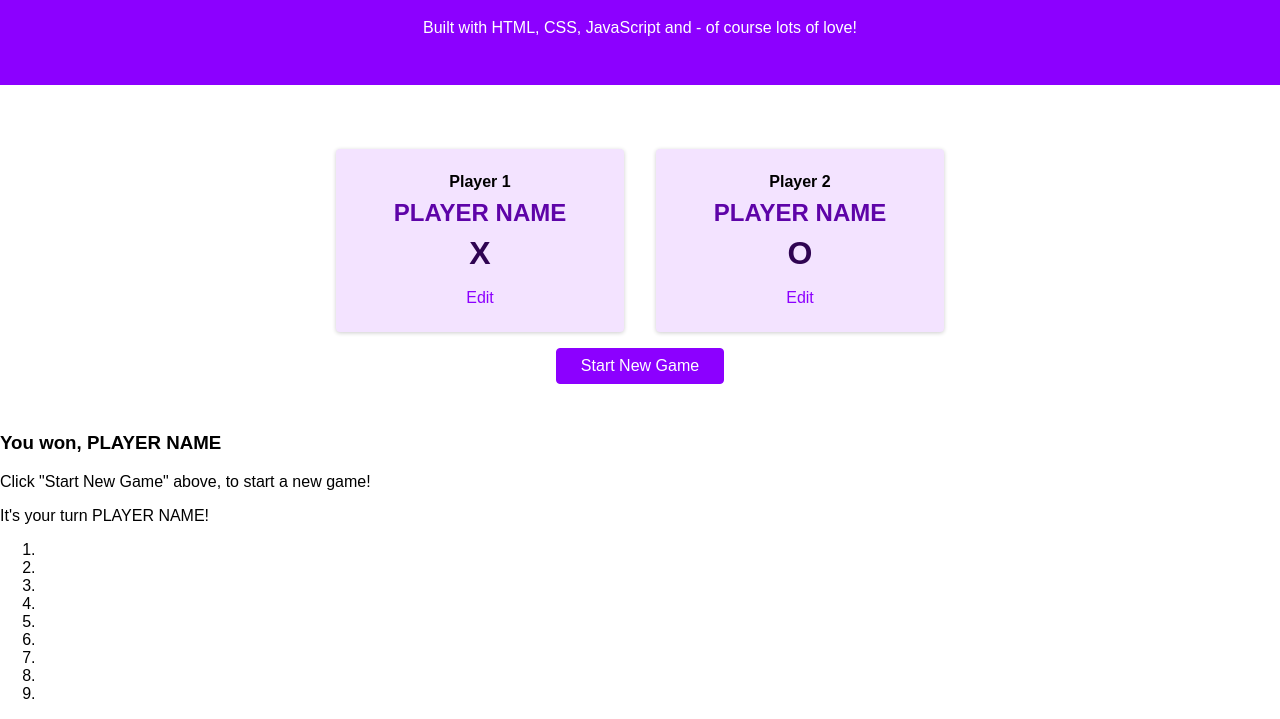
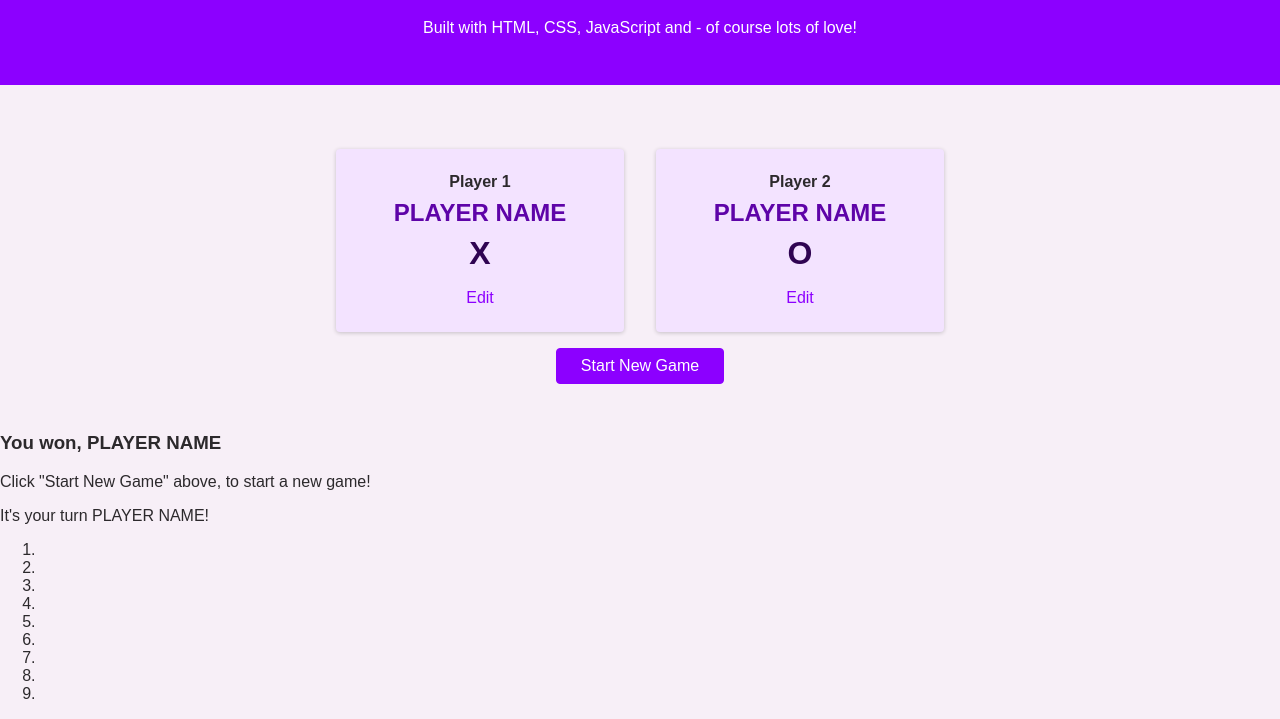
Before and after one commit to raudzius/Tic-Tac-Toe_100-Days, a plain HTML site: page index.html in a window 1280 px wide. Shown: the part 93-812 px from the top of the page. Drawn offline with Linux system fonts and the light colour scheme.

Commit message:
fix: incorrect body color variables

```diff
--- a/styles/styles.css
+++ b/styles/styles.css
@@ -20,8 +20,8 @@ html {
 body {
   margin: 0;
   font-family: 'Open-Sans', sans-serif;
-  color: var(--color-text);
-  background-color: var(--color-bg);
+  color: var(--color-black-100);
+  background-color: var(--color-purple-100);
 }
 
 #main-header {
```
